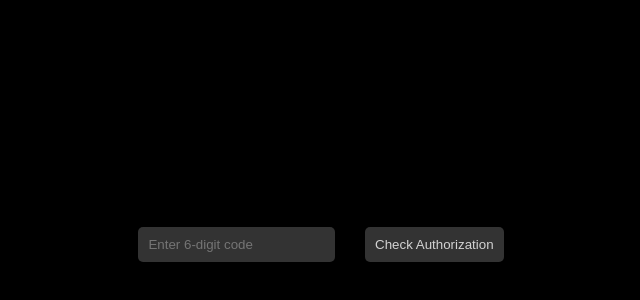
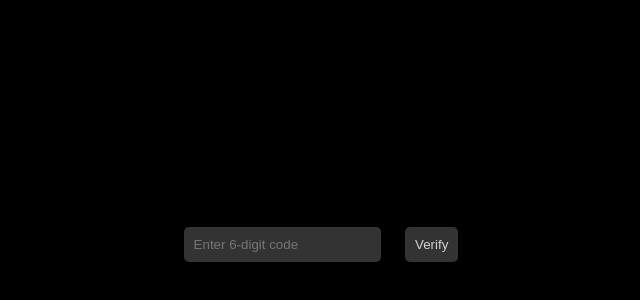
Before and after one commit to ugm616/tinybase, a plain HTML site: page index.html in a window 1280 px wide. Shown: the part 166-466 px from the top of the page, without its empty margins (319-959 px from the left). Drawn offline with Linux system fonts and the light colour scheme; a web font is replaced by a local one.

Commit message:
Update index.html

```diff
--- a/index.html
+++ b/index.html
@@ -4,11 +4,12 @@
     <meta charset="UTF-8">
     <meta name="viewport" content="width=device-width, initial-scale=1.0">
     <title>---</title>
+    <link href="https://fonts.googleapis.com/css2?family=Geo&display=swap" rel="stylesheet">
     <style>
         body {
             background-color: black;
             color: #d3d3d3;
-            font-family: 'Courier New', Courier, monospace;
+            font-family: 'Geo', sans-serif;
             display: flex;
             justify-content: center;
             align-items: center;
@@ -23,6 +24,7 @@
             color: #d3d3d3;
             border: none;
             border-radius: 5px;
+            font-family: 'Geo', sans-serif;
         }
         table {
             margin-top: 20px;
@@ -32,6 +34,7 @@
         th, td {
             border: 1px solid #555;
             padding: 10px;
+            font-family: 'Geo', sans-serif;
         }
     </style>
 </head>
@@ -39,7 +42,7 @@
     <div>
         <h1></h1>
         <input type="text" id="codeInput" placeholder="Enter 6-digit code" />
-        <button onclick="readData()">Check Authorization</button>
+        <button onclick="readData()">Verify</button>
         <div id="output"></div>
     </div>
 
```
